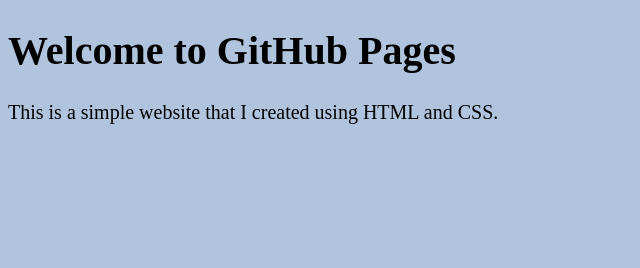
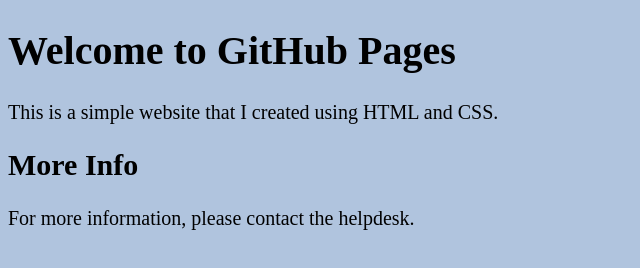
Before and after one commit to kappesLab/pages-demo, a plain HTML site: page index.html in a window 1280 px wide. Shown: the whole page, without its empty margins (0-640 px from the left). Drawn offline with Linux system fonts and the light colour scheme.

Commit message:
Update index.html

```diff
--- a/index.html
+++ b/index.html
@@ -12,4 +12,11 @@
     <h1>Welcome to GitHub Pages</h1>
     <p>This is a simple website that I created using HTML and CSS.</p>
 
+    <h2>More Info</h2>
+    <p>
+        For more information, please contact the helpdesk.
+    </p>
+
+</body>
+
 </html>
```
